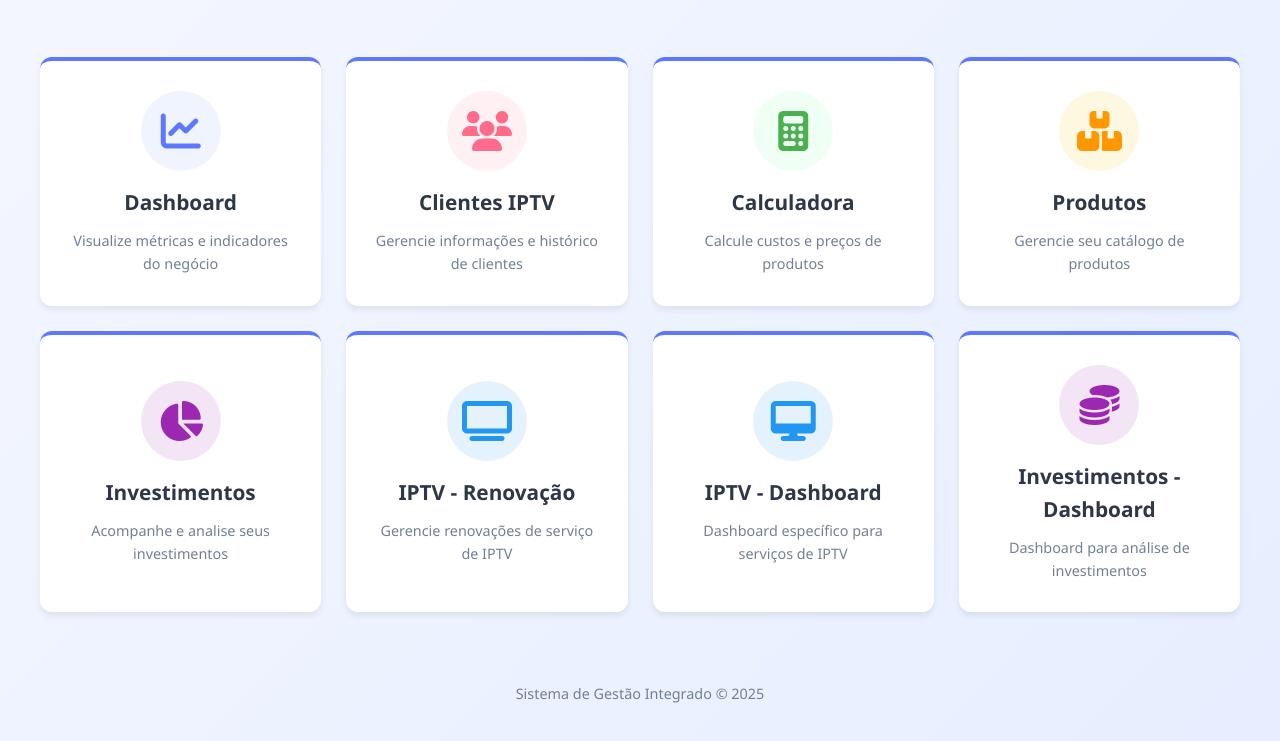
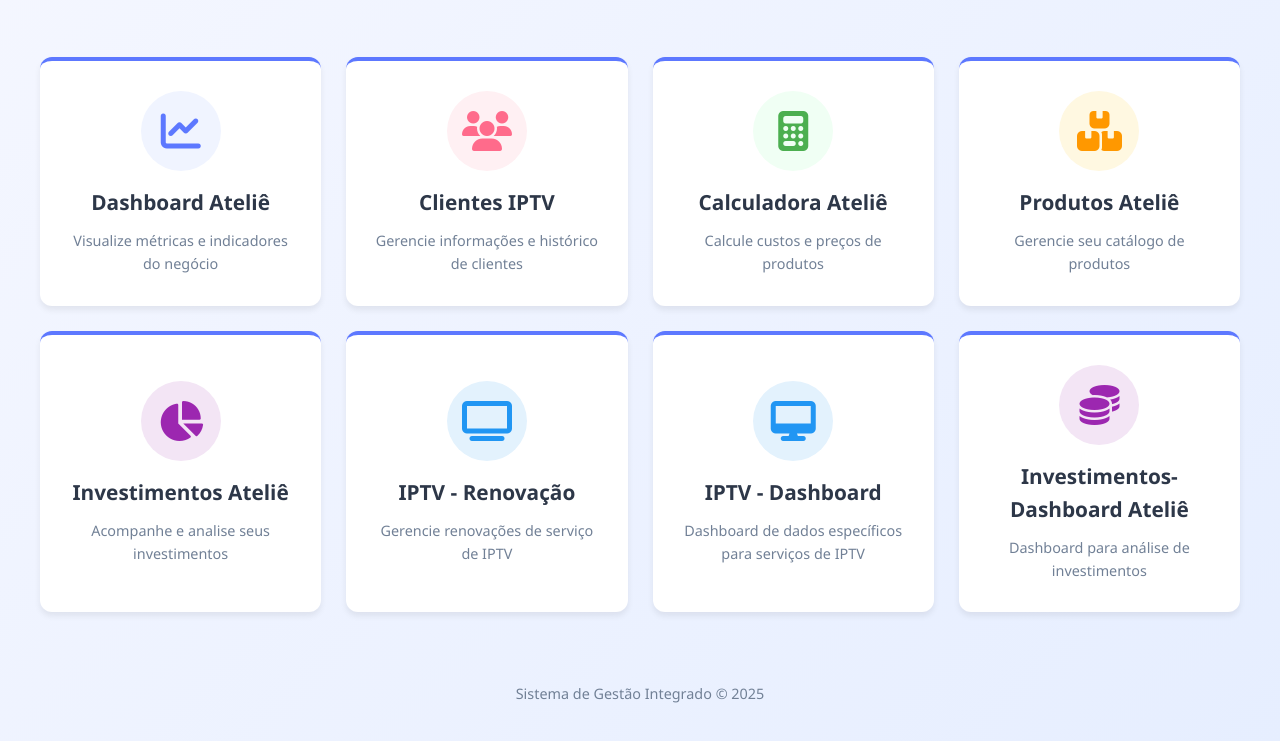
Before and after one commit to JeffiBR/backend-calculador, a website: page index.html in a window 1280 px wide. Shown: the part 145-886 px from the top of the page. Drawn offline with Linux system fonts and the light colour scheme.

Commit message:
Update index.html

```diff
--- a/index.html
+++ b/index.html
@@ -198,7 +198,7 @@
     <div class="menu-grid">
         <a href="dashboard.html" class="menu-item dashboard">
             <i class="fas fa-chart-line"></i>
-            <h3>Dashboard</h3>
+            <h3>Dashboard Ateliê</h3>
             <p>Visualize métricas e indicadores do negócio</p>
         </a>
 
@@ -210,19 +210,19 @@
 
         <a href="calculator.html" class="menu-item calculadora">
             <i class="fas fa-calculator"></i>
-            <h3>Calculadora</h3>
+            <h3>Calculadora Ateliê</h3>
             <p>Calcule custos e preços de produtos</p>
         </a>
 
         <a href="products.html" class="menu-item produtos">
             <i class="fas fa-boxes"></i>
-            <h3>Produtos</h3>
+            <h3>Produtos Ateliê</h3>
             <p>Gerencie seu catálogo de produtos</p>
         </a>
 
         <a href="investimentos.html" class="menu-item investimentos">
             <i class="fas fa-chart-pie"></i>
-            <h3>Investimentos</h3>
+            <h3>Investimentos Ateliê</h3>
             <p>Acompanhe e analise seus investimentos</p>
         </a>
 
@@ -235,12 +235,12 @@
         <a href="dashboardiptv.html" class="menu-item iptv">
             <i class="fas fa-desktop"></i>
             <h3>IPTV - Dashboard</h3>
-            <p>Dashboard específico para serviços de IPTV</p>
+            <p>Dashboard de dados específicos para serviços de IPTV</p>
         </a>
 
         <a href="dashboardinvestimento.html" class="menu-item investimentos">
             <i class="fas fa-coins"></i>
-            <h3>Investimentos - Dashboard</h3>
+            <h3>Investimentos- Dashboard Ateliê</h3>
             <p>Dashboard para análise de investimentos</p>
         </a>
     </div>
```
